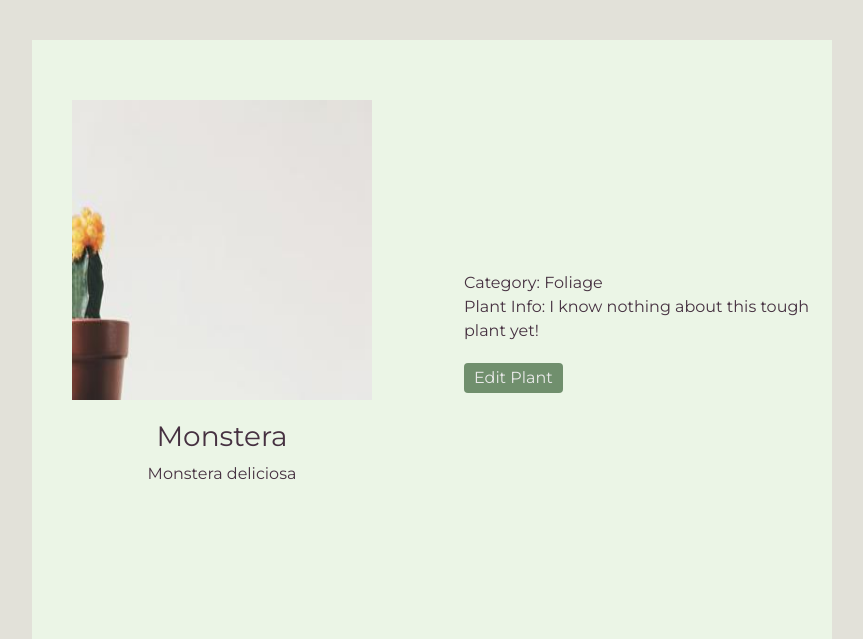
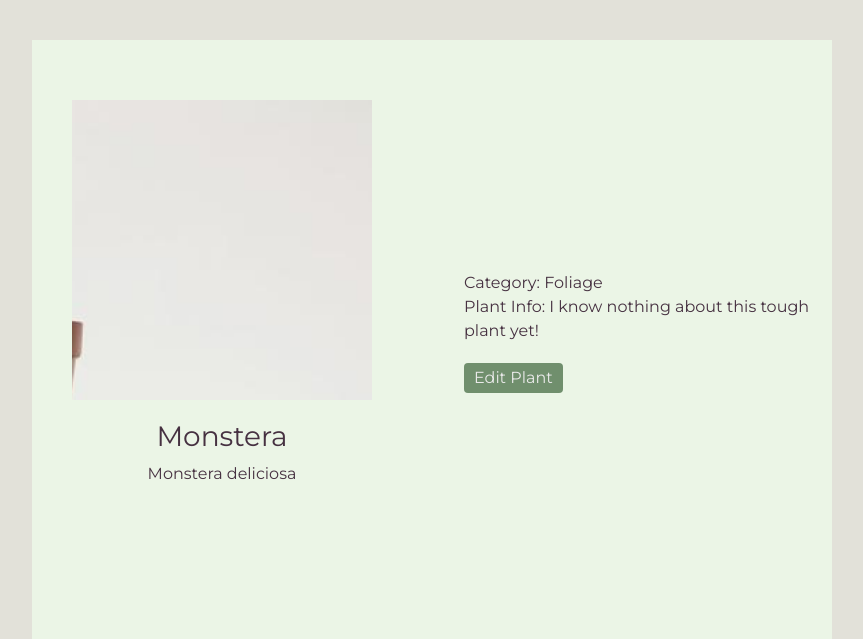
Before and after one commit to ptnoir/plants_memo, a Django app: page /plant/1 in a window 1280 px wide. Shown: the part 160-799 px from the top of the page, without its empty margins (208-1071 px from the left). Run offline with Django 3.2, Linux system fonts and the light colour scheme; a user stored in the database is signed in; data comes from the database, SQL or seed files in the repository.

Commit message:
update image css

```diff
--- a/plants/static/plants/style.css
+++ b/plants/static/plants/style.css
@@ -263,7 +263,7 @@ a:hover{
     margin: 20px auto;
     height: 300px;
     width: 300px;
-    /* object-fit: cover; */
+    object-fit: cover;
 }
 
 .editInput{
```
